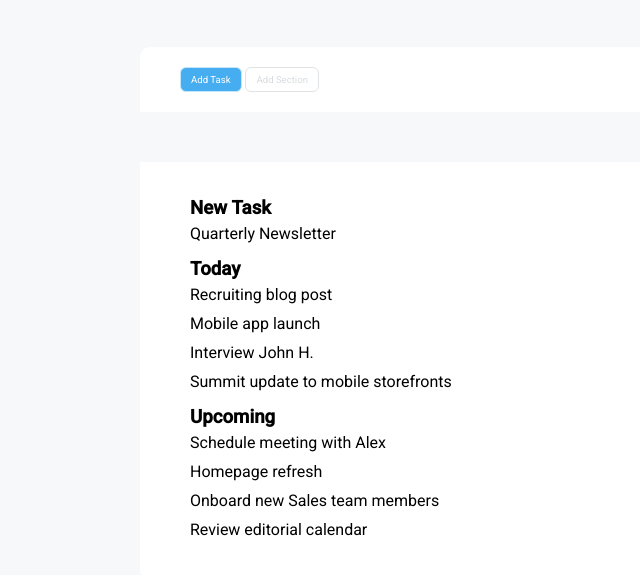
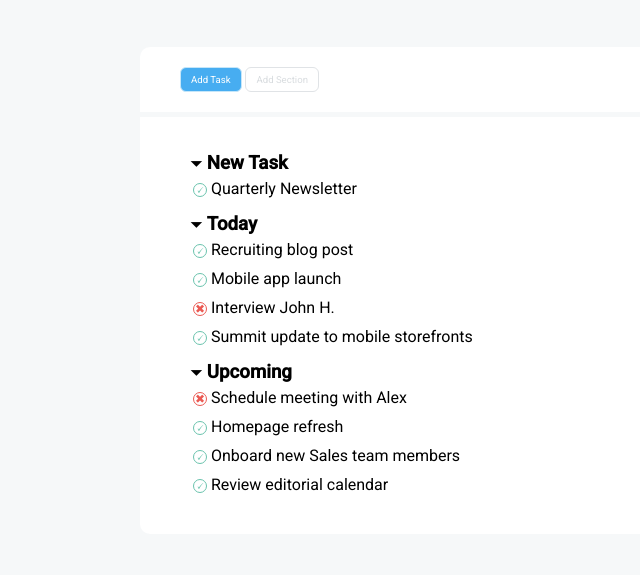
Before and after one commit to Spectrum5/html-css-toboolist, a plain HTML site: page index.html in a window 1280 px wide. Shown: the part 63-638 px from the top of the page, without its empty margins (0-640 px from the left). Drawn offline with Linux system fonts and the light colour scheme.

Commit message:
- Inserito simbolo nel titolo della lista - aggiunto simboli "before"

```diff
--- a/css/style.css
+++ b/css/style.css
@@ -33,6 +33,7 @@ h1  {
     margin: 50px auto;
     border-radius: 10px 10px 0 0px;
     background-color: #FFFFFF;
+    margin-bottom: 0;
 
 }
 
@@ -70,6 +71,7 @@ h1  {
     border-radius: 0px 0px 10px 10px;
     background-color: #FFFFFF;
     padding: 30px 50px;
+    margin-top: 5px;
 }
 
 ul {
@@ -78,4 +80,43 @@ ul {
 
 li {
     padding: 5px 0;
+
 }
+
+/* Liste */
+
+
+.title-important::before {
+    content: '\23F7';
+}
+
+/* Freccia per titoli "li" */
+
+h3 {
+    display: inline-block;
+}
+/* Cerchio per check e uncheck */
+.list::before {
+    border-radius: 50%;
+    font-size: 12px;
+    vertical-align: middle;
+    width: 12px;
+    height: 12px;
+    line-height: 13px;
+    margin-left: 3px;
+    border: 1px solid currentColor;
+    display: inline-block;
+    text-align: center;
+}
+
+/* simbolo e colore del check */
+.list.check::before {
+    content: '\1F5F8';
+    color: #6ac3ad;
+}
+
+/* simbolo e colore uncheck */
+.list.uncheck::before {
+    content: '\2716';
+    color: #eb5952;
+}
--- a/index.html
+++ b/index.html
@@ -33,10 +33,10 @@
             <div class="container-list">
                 <section>
                     <ul>
-                        <li>
+                        <li class="title-important">
                             <h3>New Task</h3>
                             <ul>
-                                <li>
+                                <li class="list check">
                                         Quarterly Newsletter
                                 </li>
                             </ul>
@@ -46,19 +46,19 @@
 
                 <section>
                     <ul>
-                        <li>
+                        <li class="title-important">
                             <h3>Today</h3>
                             <ul>
-                                <li>
+                                <li class="list check">
                                     Recruiting blog post
                                 </li>
-                                <li>
+                                <li class="list check">
                                     Mobile app launch
                                 </li>
-                                <li>
+                                <li class="list uncheck">
                                     Interview John H.
                                 </li>
-                                <li>
+                                <li class="list check">
                                     Summit update to mobile storefronts
                                 </li>
                             </ul>
@@ -67,19 +67,19 @@
 
                 </section>
                 <ul>
-                    <li>
+                    <li class="title-important">
                         <h3>Upcoming</h3>
                         <ul>
-                            <li>
+                            <li class="list uncheck">
                                 Schedule meeting with Alex
                             </li>
-                            <li>
+                            <li class="list check">
                                 Homepage refresh
                             </li>
-                            <li>
+                            <li class="list check">
                                 Onboard new Sales team members
                             </li>
-                            <li>
+                            <li class="list check">
                                 Review editorial calendar
                             </li>
                         </ul>
```
